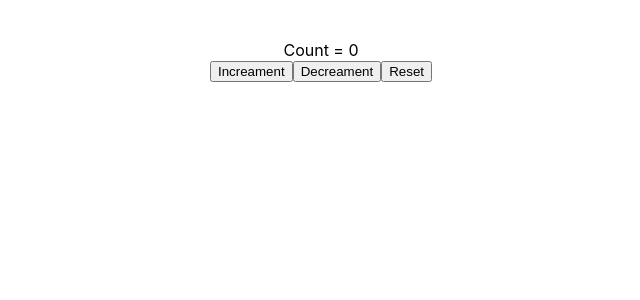
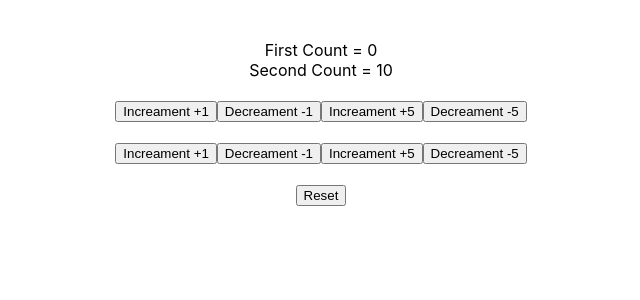
Before and after one commit to MizanurRahmann/react-hooks, a React (Create React App) app: page / in a window 1280 px wide. Shown: the top 300 px of the page, without its empty margins (319-959 px from the left). Built offline with nearby package versions, Linux system fonts and the light colour scheme.

Commit message:
useReduce with Complex state and action.

```diff
--- a/src/App.js
+++ b/src/App.js
@@ -13,6 +13,7 @@
 import DataFetching from './Components/DataFetching';
 import UserComponetC from './Components/UserComponentC';
 import CounterOne from './Components/CounterOne';
+import CounterTwo from './Components/CounterTwo';
 
 export const UserContext = React.createContext();
 export const ChannelContext = React.createContext();
@@ -38,7 +39,8 @@
         </ChannelContext.Provider>
       </UserContext.Provider> */}
 
-      <CounterOne />
+      {/* <CounterOne /> */}
+      <CounterTwo />
     </div>
   );
 }
--- /dev/null
+++ b/src/Components/CounterTwo.js
@@ -0,0 +1,51 @@
+import React, {useReducer} from 'react'
+
+const initialState = {
+    firstCounter: 0,
+    secondCounter: 10
+};
+
+const reducer = (state, action) => {
+    switch(action.type){
+        case 'Increament':
+            return {...state, firstCounter: state.firstCounter + action.value};
+        case 'Decreament':
+            return {...state, firstCounter: state.firstCounter - action.value};
+        case 'Increament2':
+            return {...state, secondCounter: state.secondCounter + action.value};
+        case 'Decreament2':
+            return {...state, secondCounter: state.secondCounter - action.value};
+        case 'Reset':
+            return initialState;
+        default:
+            return state;
+    }
+}
+
+function CounterTwo() {
+
+    const [count, dispatch] = useReducer(reducer ,initialState)
+
+    return (
+        <div>
+            <div>First Count = {count.firstCounter}</div>
+            <div>Second Count = {count.secondCounter}</div>
+            <br />
+            <div>
+                <button onClick={() => dispatch({type: 'Increament', value: 1})}>Increament +1</button>
+                <button onClick={() => dispatch({type: 'Decreament', value: 1})}>Decreament -1</button>
+                <button onClick={() => dispatch({type: 'Increament', value: 5})}>Increament +5</button>
+                <button onClick={() => dispatch({type: 'Decreament', value: 5})}>Decreament -5</button>
+            </div><br />
+            <div>
+                <button onClick={() => dispatch({type: 'Increament2', value: 1})}>Increament +1</button>
+                <button onClick={() => dispatch({type: 'Decreament2', value: 1})}>Decreament -1</button>
+                <button onClick={() => dispatch({type: 'Increament2', value: 5})}>Increament +5</button>
+                <button onClick={() => dispatch({type: 'Decreament2', value: 5})}>Decreament -5</button>
+            </div><br />
+            <button onClick={() => dispatch({type: 'Reset'})}>Reset</button>
+        </div>
+    )
+}
+
+export default CounterTwo
```
